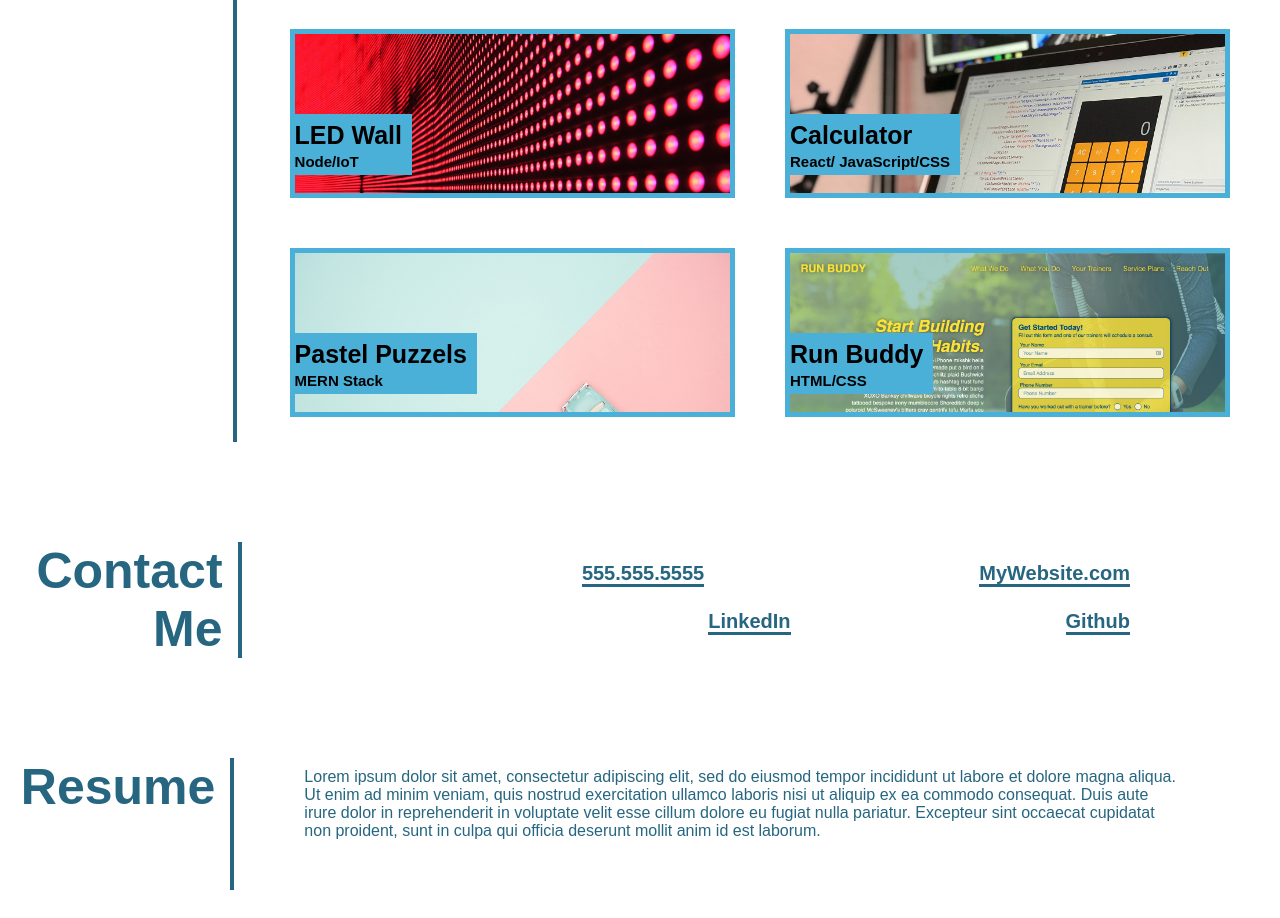
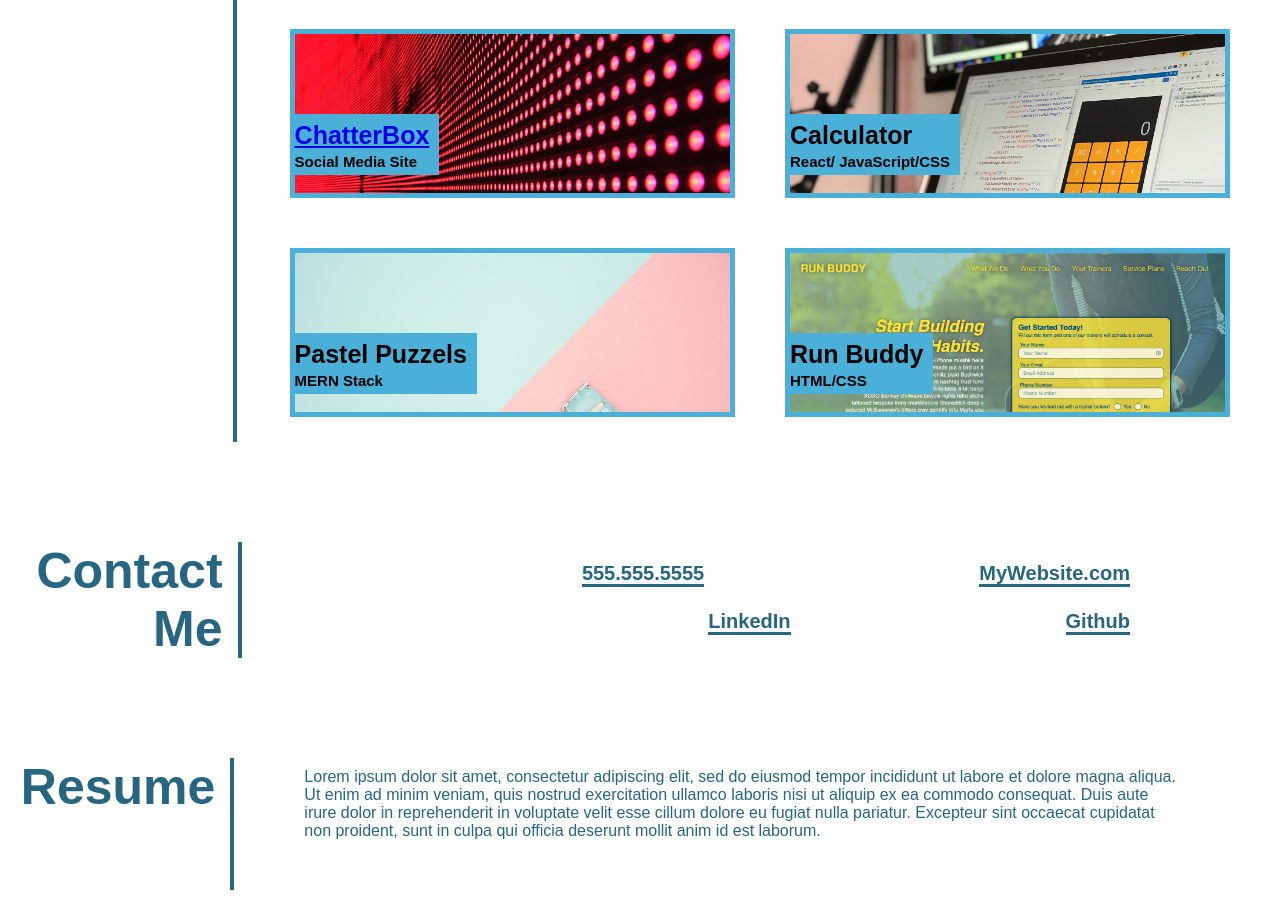
Before and after one commit to Jbartlettdesign/Challenge2Portfolio, a plain HTML site: page index.html in a window 1280 px wide. Shown: the part 1140-2058 px from the top of the page. Drawn offline with Linux system fonts and the light colour scheme.

Commit message:
update websites

```diff
--- a/index.html
+++ b/index.html
@@ -54,11 +54,11 @@
                                 <div class = "led">
                                     <div class = "backDivSub">
                                     <h3>
-                                        LED Wall
+                                        <a href="https://pure-river-00031.herokuapp.com/" target="blank">ChatterBox</a>
                                     </h3>
 
                                     <h4>
-                                        Node/IoT
+                                        Social Media Site
                                     </h4>
                                     </div>
                                 </div>
```
